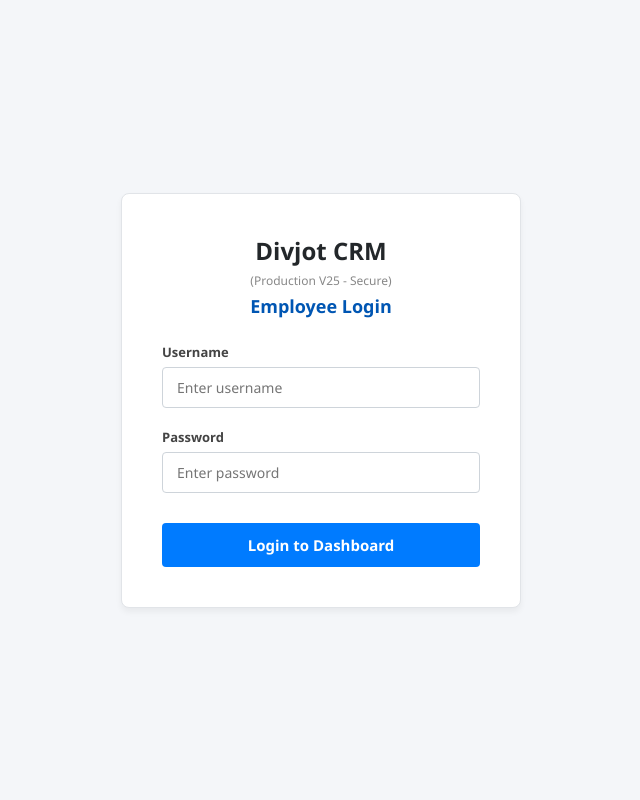
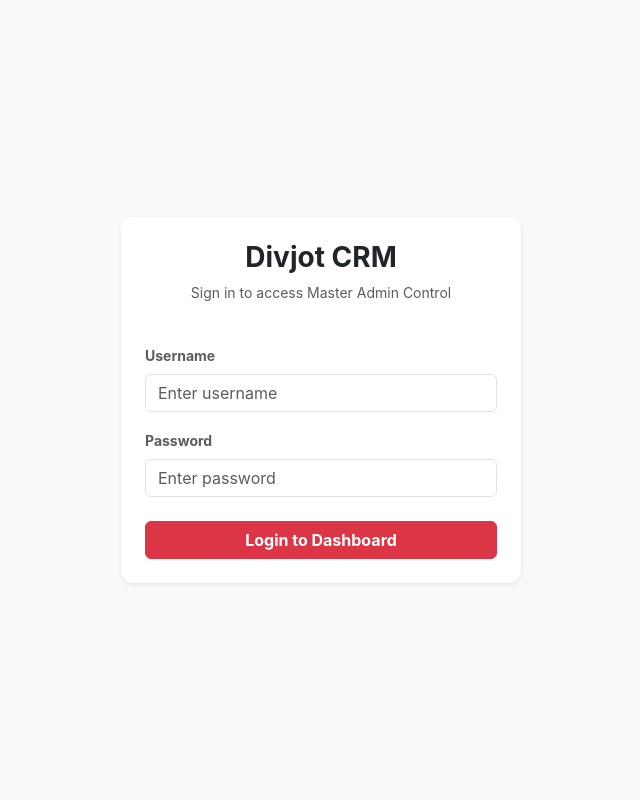
Before and after one commit to vipinrao4/crm_live, a Django app: template crm_core/templates/crm_core/login.html in a window 1280 px wide. Shown: the whole page, without its empty margins (319-959 px from the left). Run offline with Django 4.2, Linux system fonts and the light colour scheme; the template is opened without the code that fills it, so the values that code supplies are empty.

Commit message:
fix: add standalone production login template

```diff
--- a/crm_core/templates/crm_core/login.html
+++ b/crm_core/templates/crm_core/login.html
@@ -4,46 +4,37 @@
     <meta charset="UTF-8">
     <meta name="viewport" content="width=device-width, initial-scale=1.0">
     <title>Login - Divjot CRM</title>
+    <link href="https://cdn.jsdelivr.net/npm/bootstrap@5.3.0/dist/css/bootstrap.min.css" rel="stylesheet">
     <style>
-        * { box-sizing: border-box; margin: 0; padding: 0; font-family: 'Segoe UI', Tahoma, Geneva, Verdana, sans-serif; }
-        body { background-color: #f4f6f9; display: flex; justify-content: center; align-items: center; height: 100vh; }
-        .login-card { background: white; padding: 40px; border-radius: 8px; border: 1px solid #e1e4e8; width: 100%; max-width: 400px; box-shadow: 0 4px 6px rgba(0,0,0,0.05); }
-        .brand { text-align: center; font-size: 24px; font-weight: bold; color: #23272a; margin-bottom: 5px; }
-        .brand span { font-size: 12px; color: #888; font-weight: normal; display: block; margin-top: 5px; }
-        .title { text-align: center; font-size: 18px; color: #0056b3; margin-bottom: 25px; font-weight: 600; }
-        .form-group { margin-bottom: 20px; }
-        label { display: block; font-size: 13px; font-weight: bold; margin-bottom: 6px; color: #444; }
-        input { width: 100%; padding: 10px 14px; border: 1px solid #ced4da; border-radius: 4px; font-size: 14px; }
-        input:focus { border-color: #80bdff; outline: none; }
-        .btn-login { background-color: #007bff; color: white; border: none; padding: 12px; border-radius: 4px; cursor: pointer; font-weight: bold; width: 100%; font-size: 15px; margin-top: 10px; }
-        .btn-login:hover { background-color: #0069d9; }
-        .error-msg { background-color: #f8d7da; color: #721c24; padding: 10px; border-radius: 4px; font-size: 13px; margin-bottom: 20px; text-align: center; border: 1px solid #f5c6cb; }
+        body { background-color: #f8f9fa; font-family: -apple-system, BlinkMacSystemFont, sans-serif; }
+        .login-card { max-width: 400px; width: 100%; border: none; border-radius: 12px; }
     </style>
 </head>
-<body>
+<body class="d-flex align-items-center justify-content-center vh-100">
 
-    <div class="login-card">
-        <div class="brand">Divjot CRM <span>(Production V25 - Secure)</span></div>
-        <div class="title">Employee Login</div>
-
-        <form method="POST" action="">
-            {% csrf_token %}
+<div class="card login-card shadow-sm p-4 bg-white">
+    <div class="text-center mb-4">
+        <h3 class="fw-bold text-dark">Divjot CRM</h3>
+        <p class="text-muted small">Sign in to access Master Admin Control</p>
+    </div>
 
     {% if form.errors %}
-                <div class="error-msg">Invalid Username or Password!</div>
+    <div class="alert alert-danger small py-2">
+        Username aur password sahi nahi hai. Kripya dobara check karein.
+    </div>
     {% endif %}
 
-            <div class="form-group">
-                <label>Username</label>
-                <input type="text" name="username" placeholder="Enter username" required autocomplete="off">
+    <form method="POST">
+        {% csrf_token %}
+        <div class="mb-3">
+            <label class="form-label small fw-bold text-muted">Username</label>
+            <input type="text" name="username" class="form-control" placeholder="Enter username" required>
         </div>
-
-            <div class="form-group">
-                <label>Password</label>
-                <input type="password" name="password" placeholder="Enter password" required>
+        <div class="mb-3">
+            <label class="form-label small fw-bold text-muted">Password</label>
+            <input type="password" name="password" class="form-control" placeholder="Enter password" required>
         </div>
-
-            <button type="submit" class="btn-login">Login to Dashboard</button>
+        <button type="submit" class="btn btn-danger w-100 fw-bold mt-2">Login to Dashboard</button>
     </form>
 </div>
 
```
Lines whose indentation alone changed are shown as unchanged.
